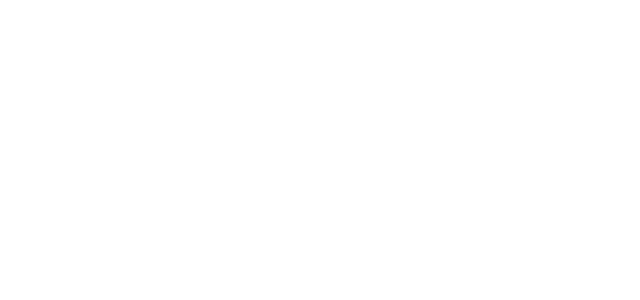
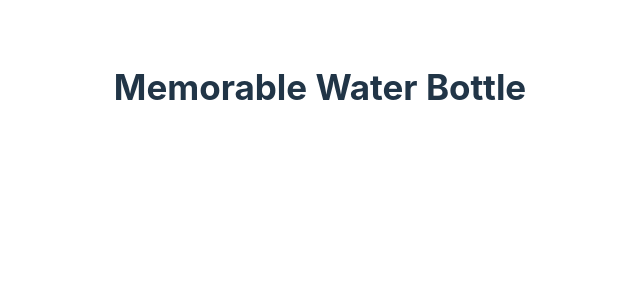
Before and after one commit to MohammadSajjadHossain9648/Memorable-Water-Bottle, a React (Vite) app: page / in a window 1280 px wide. Shown: the top 300 px of the page, without its empty margins (320-960 px from the left). Built offline with nearby package versions, Linux system fonts and the light colour scheme.

Commit message:
Create Header component for website header design

```diff
--- a/src/App.jsx
+++ b/src/App.jsx
@@ -1,9 +1,10 @@
 import './App.css'
+import Header from './components/Header/Header'
 
 function App() {
   return (
     <>
-
+      <Header></Header>
     </>
   )
 }
--- /dev/null
+++ b/src/components/Header/Header.css
@@ -0,0 +1,6 @@
+.header{
+    text-align: center;
+}
+.header .header_title{
+    font-size: 2.1875rem;  /* 35px */
+}
--- /dev/null
+++ b/src/components/Header/Header.jsx
@@ -0,0 +1,11 @@
+import './Header.css'
+
+const Header = () => {
+    return (
+        <div className='header'>
+            <h2 className='header_title'>Memorable Water Bottle</h2>
+        </div>
+    );
+};
+
+export default Header;
```
